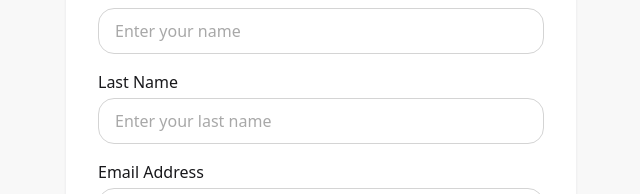
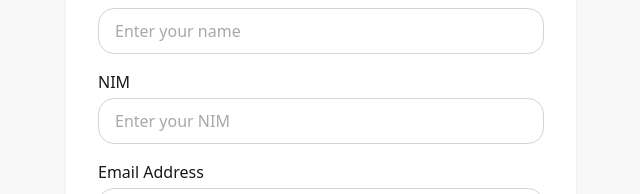
Before and after one commit to raisadeviap/fast-upnvj, a React (Vite) app: page /register in a window 1280 px wide. Shown: the part 179-373 px from the top of the page, without its empty margins (319-959 px from the left). Built offline with nearby package versions, Linux system fonts and the light colour scheme.

Commit message:
perbaikan register

```diff
--- a/src/pages/Register.jsx
+++ b/src/pages/Register.jsx
@@ -30,13 +30,13 @@ function Register() {
               htmlFor="lastName"
               className="block mb-1 font-medium text-zinc-900"
             >
-              Last Name
+              NIM
             </label>
             <input
               type="text"
-              id="lastName"
+              id="nim"
               className="w-full px-4 py-2.5 border rounded-2xl focus:outline-none text-neutral-600 border-neutral-300 focus:border-neutral-500 transition-all duration-300"
-              placeholder="Enter your last name"
+              placeholder="Enter your NIM"
             />
           </div>
 
```
